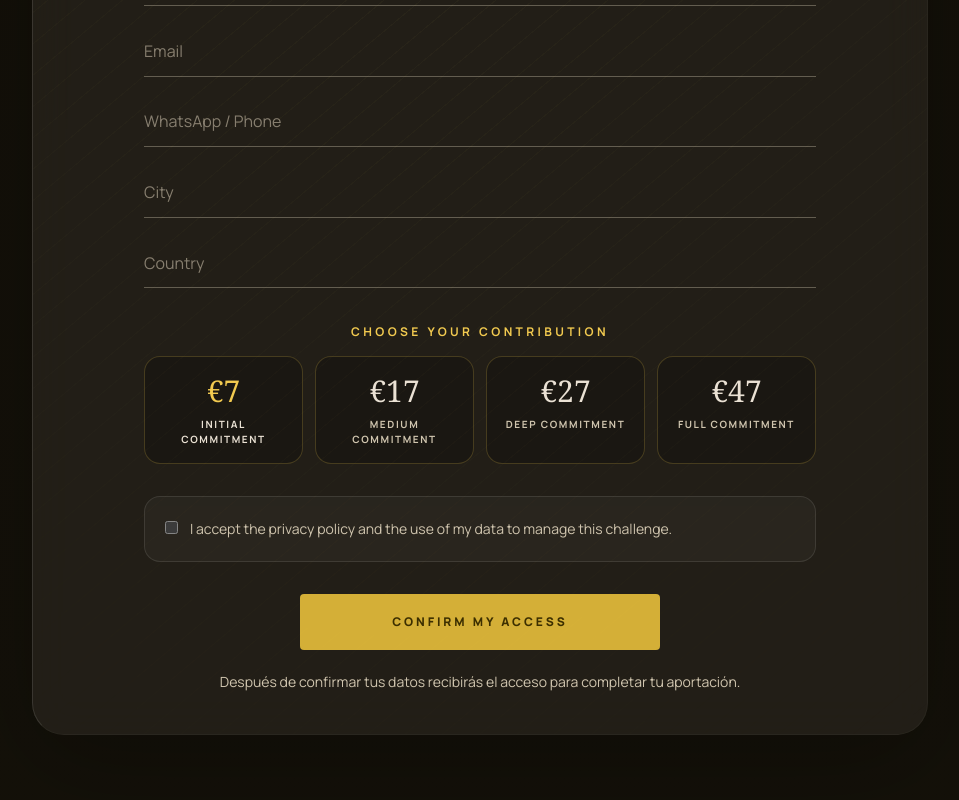
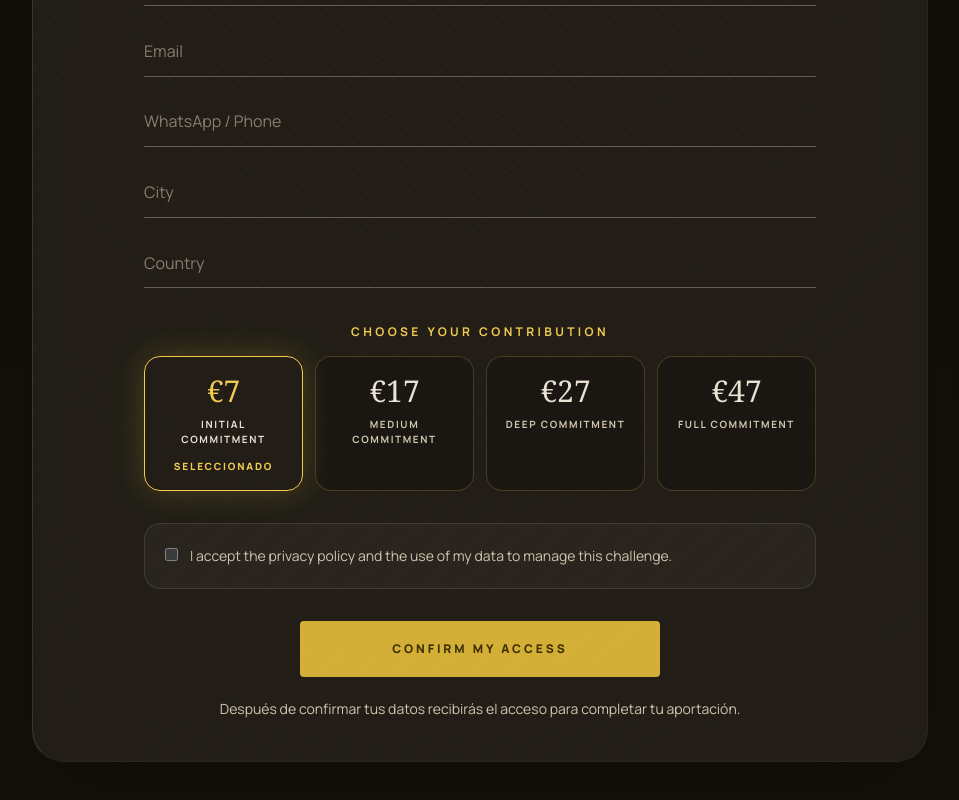
Before and after one commit to albypersonaltrainer-arch/reto-lily-premium, a Next.js app: page /en/money-challenge in a window 1280 px wide. Shown: the part 6010-6810 px from the top of the page, without its empty margins (160-1119 px from the left). Built offline with nearby package versions, Linux system fonts and the light colour scheme; no server answers.

Commit message:
Highlight selected donation amount

```diff
--- a/components/LeadForm.tsx
+++ b/components/LeadForm.tsx
@@ -10,8 +10,11 @@ type LeadFormProps = {
 type FormStatus = "idle" | "loading" | "success" | "error";
 
 export function LeadForm({ copy }: LeadFormProps) {
+  const firstDonationOption = copy.donation.options[0]?.amount || "7€";
+
   const [status, setStatus] = useState<FormStatus>("idle");
   const [message, setMessage] = useState("");
+  const [selectedAmount, setSelectedAmount] = useState(firstDonationOption);
 
   async function handleSubmit(event: React.FormEvent<HTMLFormElement>) {
     event.preventDefault();
@@ -31,7 +34,7 @@ export function LeadForm({ copy }: LeadFormProps) {
       phone: String(formData.get("phone") || "").trim(),
       city: String(formData.get("city") || "").trim(),
       country: String(formData.get("country") || "").trim(),
-      donationAmount: String(formData.get("donationAmount") || "7€").trim(),
+      donationAmount: selectedAmount,
       paymentMethod: "sumup",
       privacyAccepted: formData.get("privacyAccepted") === "on"
     };
@@ -54,6 +57,7 @@ export function LeadForm({ copy }: LeadFormProps) {
       setStatus("success");
       setMessage(copy.form.successText);
       form.reset();
+      setSelectedAmount(firstDonationOption);
     } catch (error) {
       console.error("Lead form error:", error);
       setStatus("error");
@@ -129,34 +133,62 @@ export function LeadForm({ copy }: LeadFormProps) {
         </p>
 
         <div className="grid gap-3 sm:grid-cols-4">
-          {copy.donation.options.map((option, index) => (
+          {copy.donation.options.map((option, index) => {
+            const isSelected = selectedAmount === option.amount;
+
+            return (
               <label
                 key={option.amount}
-              className="cursor-pointer rounded-2xl border border-champagne/20 bg-black/20 p-4 text-center transition hover:border-champagne/60 hover:bg-champagne/10"
+                className={`cursor-pointer rounded-2xl border p-4 text-center transition duration-300 ${
+                  isSelected
+                    ? "border-champagne bg-champagne/18 shadow-glow"
+                    : "border-champagne/20 bg-black/20 hover:border-champagne/60 hover:bg-champagne/10"
+                }`}
               >
                 <input
                   type="radio"
                   name="donationAmount"
                   value={option.amount}
                   defaultChecked={index === 0}
-                className="sr-only peer"
+                  onChange={() => setSelectedAmount(option.amount)}
+                  className="sr-only"
                 />
 
-              <span className="block font-serif text-3xl text-linen peer-checked:text-champagne">
+                <span
+                  className={`block font-serif text-3xl transition ${
+                    isSelected ? "text-champagne" : "text-linen"
+                  }`}
+                >
                   {option.amount}
                 </span>
 
-              <span className="mt-2 block text-[10px] font-bold uppercase tracking-[0.16em] text-muted peer-checked:text-linen">
+                <span
+                  className={`mt-2 block text-[10px] font-bold uppercase tracking-[0.16em] transition ${
+                    isSelected ? "text-linen" : "text-muted"
+                  }`}
+                >
                   {option.label}
                 </span>
+
+                {isSelected ? (
+                  <span className="mt-3 block text-[10px] font-black uppercase tracking-[0.18em] text-champagne">
+                    Seleccionado
+                  </span>
+                ) : null}
               </label>
-          ))}
+            );
+          })}
         </div>
       </div>
 
       <div className="mx-auto mt-8 max-w-2xl">
         <label className="flex items-start gap-3 rounded-2xl border border-white/10 bg-white/[0.03] p-5 text-sm leading-6 text-muted">
-          <input name="privacyAccepted" type="checkbox" required className="mt-1 accent-[#f2ca50]" />
+          <input
+            name="privacyAccepted"
+            type="checkbox"
+            required
+            className="mt-1 accent-[#f2ca50]"
+          />
           <span>{copy.form.privacy}</span>
         </label>
       </div>
```
Lines whose indentation alone changed are shown as unchanged.
